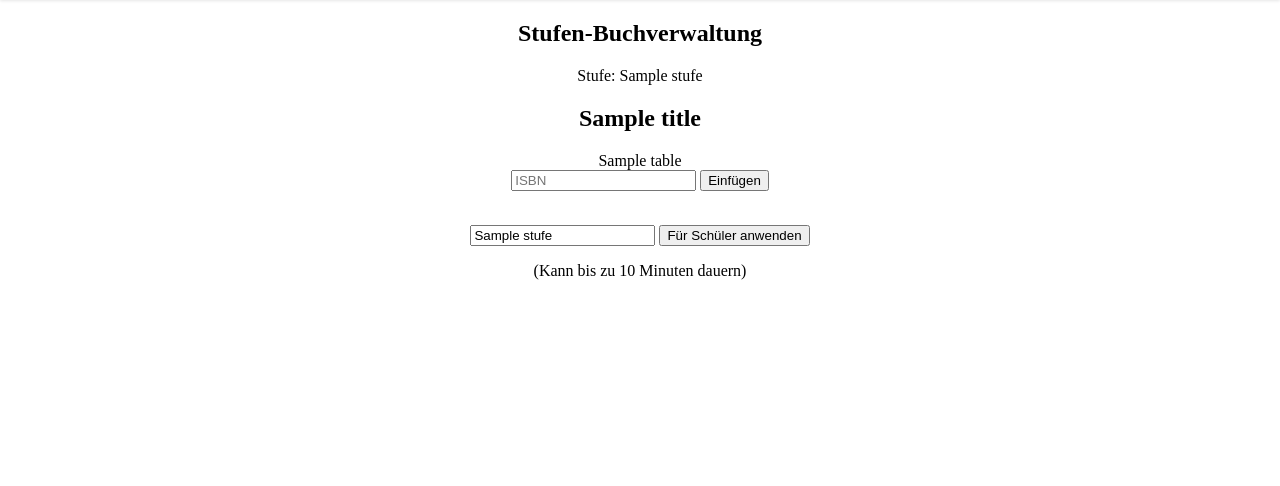
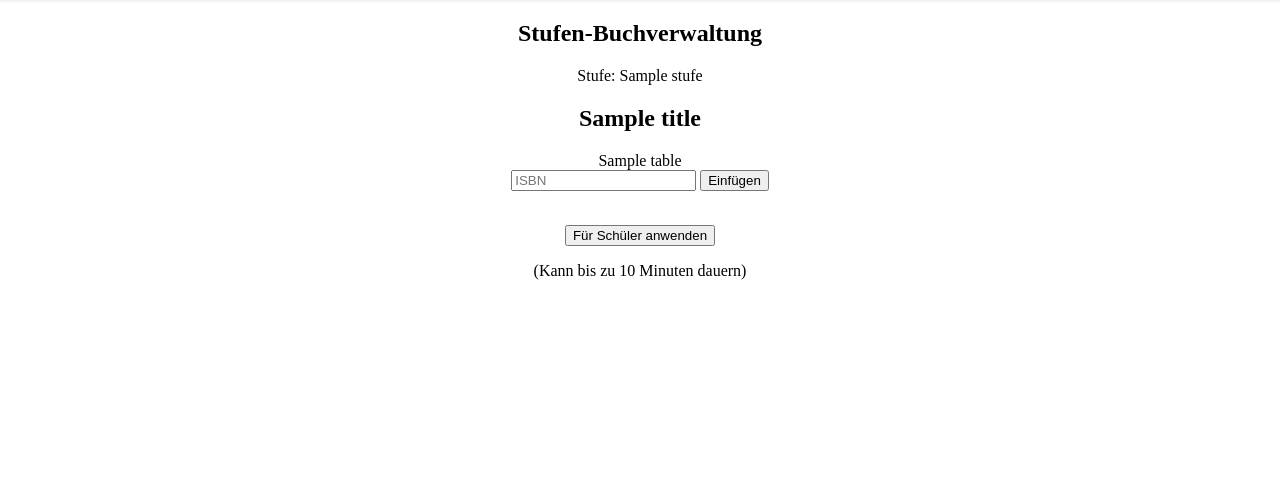
Before and after one commit to lucakreativ/school-book-managment-software, a Flask app: template templates/stufe_exakt.html in a window 1280 px wide. Shown: the part 85-571 px from the top of the page. Run offline with Flask 2, Linux system fonts and the light colour scheme; the template is opened without the code that fills it: most values are stand-ins (such as "Sample title", 1, 10 or a date in 2020).

Commit message:
bugfixing

```diff
--- a/templates/stufe_exakt.html
+++ b/templates/stufe_exakt.html
@@ -19,7 +19,7 @@
             <br>
             <form action="/" method="get">
                 <input type="hidden" name="site" value="execute_stufe">
-                <input tyep="hidden" name="stufe" value="{{Stufe}}">
+                <input type="hidden" name="stufe" value="{{Stufe}}">
                 <input type="submit" value="Für Schüler anwenden">
                 <p>(Kann bis zu 10 Minuten dauern)</p>
             </form>
```
